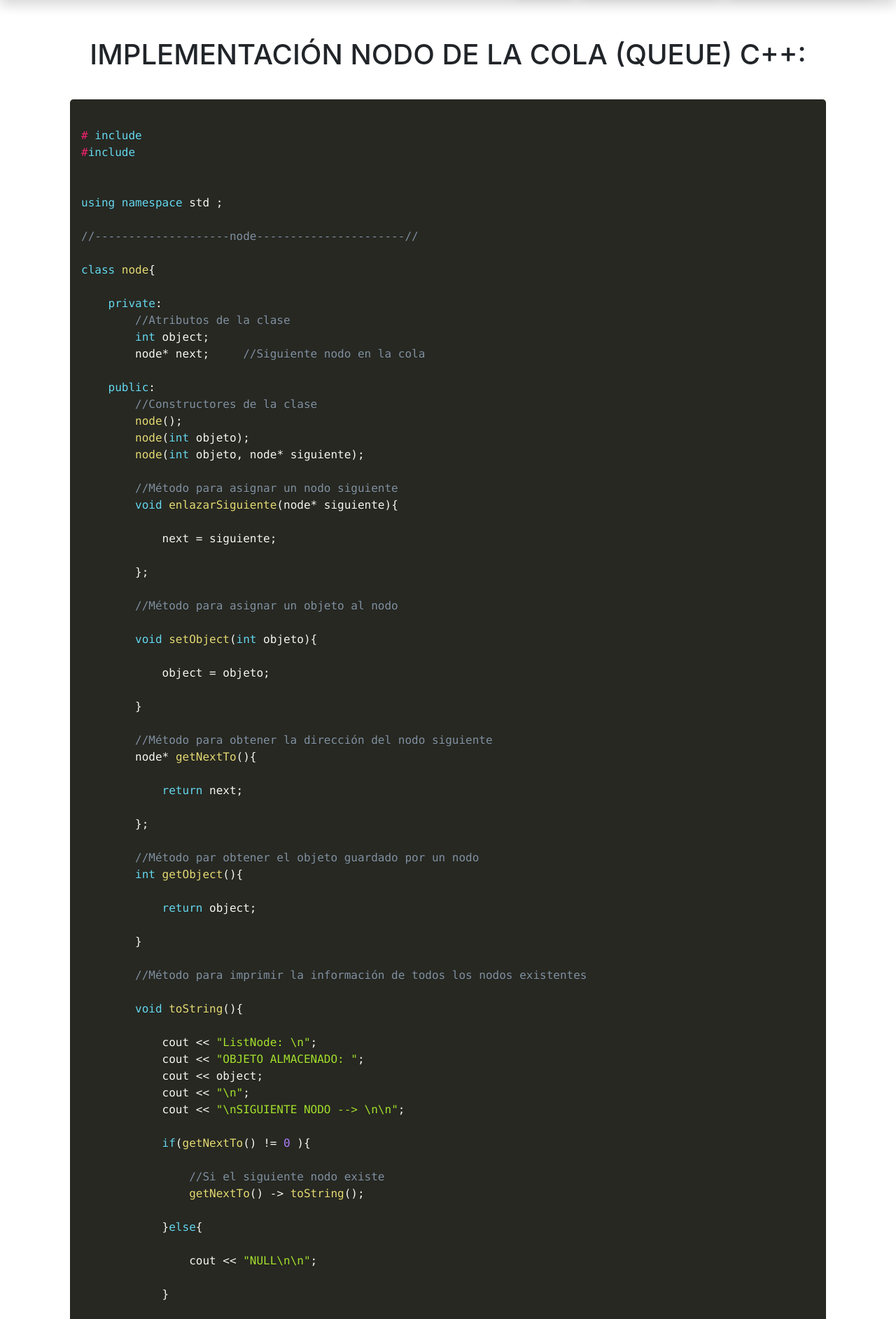
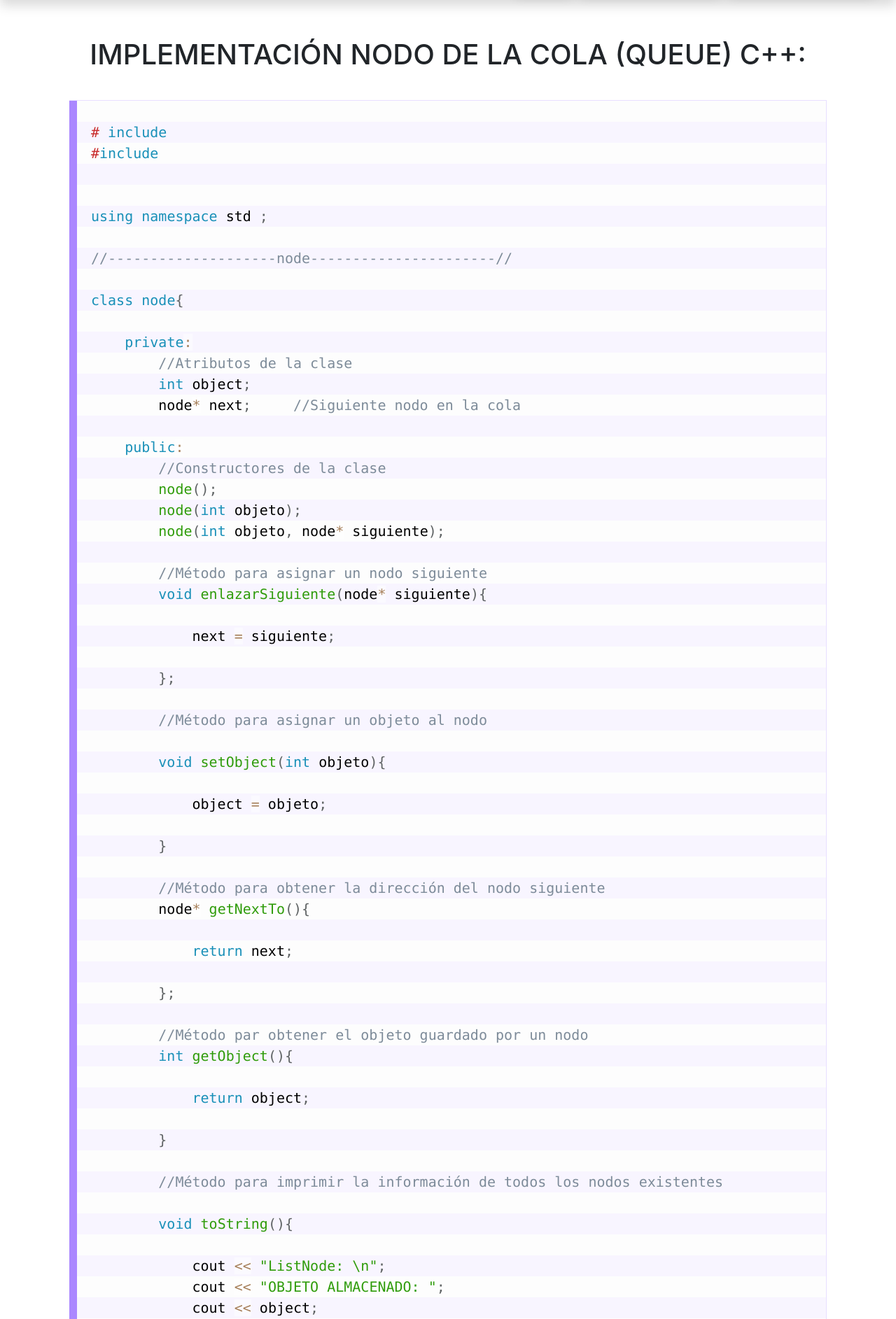
Before and after one commit to PedroChaparro/LVaED, a Flask app: a page that uses app/templates/implementations/c++/queue.html in a window 1280 px wide. Shown: the part 71-1956 px from the top of the page at 70% size. Run offline with Flask 2, Linux system fonts and the light colour scheme; some libraries are stand-ins or nearby versions.

Commit message:
Syntax Highlight Updated
Syntax Highlight theme was changed to 'Coy'. Css styles of prismJS was changed by combine with page´s main colors.

```diff
--- a/app/static/css/prism.css
+++ b/app/static/css/prism.css
@@ -1,18 +1,17 @@
 /* PrismJS 1.25.0
-https://prismjs.com/download.html#themes=prism-okaidia&languages=markup+css+clike+javascript+c+cpp+java+python+typescript */
+https://prismjs.com/download.html#themes=prism-coy&languages=markup+css+clike+javascript+c+cpp+java+python+typescript */
 /**
- * okaidia theme for JavaScript, CSS and HTML
- * Loosely based on Monokai textmate theme by http://www.monokai.nl/
- * @author ocodia
+ * prism.js Coy theme for JavaScript, CoffeeScript, CSS and HTML
+ * Based on https://github.com/tshedor/workshop-wp-theme (Example: http://workshop.kansan.com/category/sessions/basics or http://workshop.timshedor.com/category/sessions/basics);
+ * @author Tim  Shedor
  */
 
 code[class*="language-"],
 pre[class*="language-"] {
-	color: #f8f8f2;
+	color: black;
 	background: none;
-	text-shadow: 0 1px rgba(0, 0, 0, 0.3);
 	font-family: Consolas, Monaco, 'Andale Mono', 'Ubuntu Mono', monospace;
-	font-size: 1em;
+	font-size: 20px;
 	text-align: left;
 	white-space: pre;
 	word-spacing: normal;
@@ -32,87 +31,143 @@ pre[class*="language-"] {
 
 /* Code blocks */
 pre[class*="language-"] {
-	padding: 1em;
+	position: relative;
 	margin: .5em 0;
-	overflow: auto;
-	border-radius: 0.3em;
+	overflow: visible;
+	padding: 0;
+}
+pre[class*="language-"]>code {
+	position: relative;
+	border-left: 10px solid rgb(171,135,255);
+	box-shadow: -1px 0px 0px 0px rgb(171,135,255), 0px 0px 0px 1px rgb(232, 223, 255);
+	background-color: #fdfdfd;
+	background-image: linear-gradient(transparent 50%, rgb(248, 245, 255) 50%);
+	background-size: 3em 3em;
+	background-origin: content-box;
+	background-attachment: local;
 }
 
+code[class*="language-"] {
+	max-height: inherit;
+	height: inherit;
+	padding: 0 1em;
+	display: block;
+	overflow: auto;
+}
+
+/* Margin bottom to accommodate shadow */
 :not(pre) > code[class*="language-"],
 pre[class*="language-"] {
-	background: #272822;
+	background-color: #fdfdfd;
+	-webkit-box-sizing: border-box;
+	-moz-box-sizing: border-box;
+	box-sizing: border-box;
+	margin-bottom: 1em;
 }
 
 /* Inline code */
 :not(pre) > code[class*="language-"] {
-	padding: .1em;
-	border-radius: .3em;
+	position: relative;
+	padding: .2em;
+	border-radius: 0.3em;
+	color: #c92c2c;
+	border: 1px solid rgba(0, 0, 0, 0.1);
+	display: inline;
 	white-space: normal;
 }
 
+pre[class*="language-"]:before,
+pre[class*="language-"]:after {
+	content: '';
+	z-index: -2;
+	display: block;
+	position: absolute;
+	bottom: 0.75em;
+	left: 0.18em;
+	width: 40%;
+	height: 20%;
+	max-height: 13em;
+	box-shadow: 0px 13px 8px #979797;
+	-webkit-transform: rotate(-2deg);
+	-moz-transform: rotate(-2deg);
+	-ms-transform: rotate(-2deg);
+	-o-transform: rotate(-2deg);
+	transform: rotate(-2deg);
+}
+
+pre[class*="language-"]:after {
+	right: 0.75em;
+	left: auto;
+	-webkit-transform: rotate(2deg);
+	-moz-transform: rotate(2deg);
+	-ms-transform: rotate(2deg);
+	-o-transform: rotate(2deg);
+	transform: rotate(2deg);
+}
+
 .token.comment,
+.token.block-comment,
 .token.prolog,
 .token.doctype,
 .token.cdata {
-	color: #8292a2;
+	color: #7D8B99;
 }
 
 .token.punctuation {
-	color: #f8f8f2;
-}
-
-.token.namespace {
-	opacity: .7;
+	color: #5F6364;
 }
 
 .token.property,
 .token.tag,
+.token.boolean,
+.token.number,
+.token.function-name,
 .token.constant,
 .token.symbol,
 .token.deleted {
-	color: #f92672;
-}
-
-.token.boolean,
-.token.number {
-	color: #ae81ff;
+	color: #c92c2c;
 }
 
 .token.selector,
 .token.attr-name,
 .token.string,
 .token.char,
+.token.function,
 .token.builtin,
 .token.inserted {
-	color: #a6e22e;
+	color: #2f9c0a;
 }
 
 .token.operator,
 .token.entity,
 .token.url,
-.language-css .token.string,
-.style .token.string,
 .token.variable {
-	color: #f8f8f2;
+	color: #a67f59;
+	background: rgba(255, 255, 255, 0.5);
 }
 
 .token.atrule,
 .token.attr-value,
-.token.function,
+.token.keyword,
 .token.class-name {
-	color: #e6db74;
-}
-
-.token.keyword {
-	color: #66d9ef;
+	color: #1990b8;
 }
 
 .token.regex,
 .token.important {
-	color: #fd971f;
+	color: #e90;
 }
 
-.token.important,
+.language-css .token.string,
+.style .token.string {
+	color: #a67f59;
+	background: rgba(255, 255, 255, 0.5);
+}
+
+.token.important {
+	font-weight: normal;
+}
+
 .token.bold {
 	font-weight: bold;
 }
@@ -123,3 +178,48 @@ pre[class*="language-"] {
 .token.entity {
 	cursor: help;
 }
+
+.token.namespace {
+	opacity: .7;
+}
+
+@media screen and (max-width: 767px) {
+	pre[class*="language-"]:before,
+	pre[class*="language-"]:after {
+		bottom: 14px;
+		box-shadow: none;
+	}
+
+}
+
+/* Plugin styles: Line Numbers */
+pre[class*="language-"].line-numbers.line-numbers {
+	padding-left: 0;
+}
+
+pre[class*="language-"].line-numbers.line-numbers code {
+	padding-left: 3.8em;
+}
+
+pre[class*="language-"].line-numbers.line-numbers .line-numbers-rows {
+	left: 0;
+}
+
+/* Plugin styles: Line Highlight */
+pre[class*="language-"][data-line] {
+	padding-top: 0;
+	padding-bottom: 0;
+	padding-left: 0;
+}
+pre[data-line] code {
+	position: relative;
+	padding-left: 4em;
+}
+pre .line-highlight {
+	margin-top: 0;
+}
+
+pre[class*="language-"]:before,
+pre[class*="language-"]:after {
+    display: none;
+}
--- a/app/templates/implementations/c++/listaDoble.html
+++ b/app/templates/implementations/c++/listaDoble.html
@@ -13,8 +13,7 @@
 
     <br><center><h1>IMPLEMENTACIÓN NODO LISTA DOBLEMENTE ENLAZADA C++:</h1></center><br>
 
-    <pre>
-        <code class="language-cpp">
+    <pre><code class="language-cpp">
 # include <iostream>
 #include <string>
 
@@ -181,8 +180,7 @@ listNode::listNode(int objeto, listNode* siguiente, listNode* anterior){
 
     <br><center><h1>IMPLEMENTACIÓN LISTA DOBLEMENTE ENLAZADA C++:</h1></center><br>
 
-    <pre>
-        <code class="language-c++">
+    <pre><code class="language-cpp">
 //--------------------list----------------------//
 
 class DoubleLinkedList{
--- a/app/templates/implementations/c++/listaDobleCircular.html
+++ b/app/templates/implementations/c++/listaDobleCircular.html
@@ -13,8 +13,7 @@
 
     <br><center><h1>IMPLEMENTACIÓN NODO LISTA DOBLEMENTE ENLAZADA CIRCULAR C++:</h1></center><br>
 
-    <pre>
-        <code class="language-cpp">
+    <pre><code class="language-cpp">
 # include <iostream>
 #include <string>
 
@@ -160,8 +159,7 @@ listNode::listNode(int objeto, listNode* siguiente, listNode* anterior){
 
     <br><center><h1>IMPLEMENTACIÓN LISTA DOBLEMENTE ENLAZADA CIRCULAR C++:</h1></center><br>
 
-    <pre>
-        <code class="language-c++">
+    <pre><code class="language-cpp">
 //--------------------list----------------------//
 
 class DoubleLinkedList{
--- a/app/templates/implementations/c++/listaSimple.html
+++ b/app/templates/implementations/c++/listaSimple.html
@@ -13,8 +13,7 @@
 
     <br><center><h1>IMPLEMENTACIÓN NODO LISTA SIMPLE C++:</h1></center><br>
 
-    <pre>
-        <code class="language-cpp">
+    <pre><code class="language-cpp">
 # include &ltiostream&gt
 # include &ltstring&gt
 
@@ -188,8 +187,7 @@ listNode::listNode(int objeto, listNode* siguiente){
 
     <br><center><h1>IMPLEMENTACIÓN LISTA SIMPLE C++:</h1></center><br>
 
-    <pre>
-        <code class="language-c++">
+    <pre><code class="language-cpp">
 //--------------------list----------------------//
 
 class List{
--- a/app/templates/implementations/c++/listaSimpleCircular.html
+++ b/app/templates/implementations/c++/listaSimpleCircular.html
@@ -13,8 +13,7 @@
 
     <br><center><h1>IMPLEMENTACIÓN NODO LISTA SIMPLE CIRCULAR C++:</h1></center><br>
 
-    <pre>
-        <code class="language-cpp">
+    <pre><code class="language-cpp">
 # include <iostream>
 #include <string>
 
@@ -141,8 +140,7 @@ listNode::listNode(int objeto, listNode* siguiente){
 
     <br><center><h1>IMPLEMENTACIÓN LISTA SIMPLE C++:</h1></center><br>
 
-    <pre>
-        <code class="language-c++">
+    <pre><code class="language-cpp">
 class List{
 
     private:
--- a/app/templates/implementations/c++/queue.html
+++ b/app/templates/implementations/c++/queue.html
@@ -13,8 +13,7 @@
 
     <br><center><h1>IMPLEMENTACIÓN NODO DE LA COLA (QUEUE) C++:</h1></center><br>
 
-    <pre>
-        <code class="language-cpp">
+    <pre><code class="language-cpp">
 # include <iostream>
 #include <string>
 
@@ -120,8 +119,7 @@ node::node(int objeto, node* siguiente){
 
     <br><center><h1>IMPLEMENTACIÓN COLA (QUEUE) C++:</h1></center><br>
 
-    <pre>
-        <code class="language-c++">
+    <pre><code class="language-cpp">
 //--------------------cola----------------------//
 
 class cola{
--- a/app/templates/implementations/c++/stack.html
+++ b/app/templates/implementations/c++/stack.html
@@ -13,8 +13,7 @@
 
     <br><center><h1>IMPLEMENTACIÓN NODO DE LA PILA (STACK) C++:</h1></center><br>
 
-    <pre>
-        <code class="language-cpp">
+    <pre><code class="language-cpp">
 //--------------------node----------------------//
 
 class node{
@@ -114,8 +113,7 @@ node::node(int objeto, node* siguiente){
 
     <br><center><h1>IMPLEMENTACIÓN PILA (STACK) C++:</h1></center><br>
 
-    <pre>
-        <code class="language-c++">
+    <pre><code class="language-cpp">
 class stack{
 
     private:
--- a/app/templates/implementations/java/listaSimple.html
+++ b/app/templates/implementations/java/listaSimple.html
@@ -13,8 +13,7 @@
 
     <br><center><h1>IMPLEMENTACIÓN NODO LISTA SIMPLE JAVA:</h1></center><br>
 
-    <pre>
-        <code class="language-java">
+    <pre><code class="language-java">
 package listaSimple;
 
 public class ListNode {
@@ -126,8 +125,7 @@ public class ListNode {
 
     <br><center><h1>IMPLEMENTACIÓN LISTA SIMPLE JAVA:</h1></center><br>
 
-    <pre>
-        <code class="language-java">
+    <pre><code class="language-java">
 package listaSimple;
 
 import java.util.Iterator;
--- a/app/templates/implementations/java/queue.html
+++ b/app/templates/implementations/java/queue.html
@@ -13,8 +13,7 @@
 
     <br><center><h1>IMPLEMENTACIÓN NODO COLA (QUEUE) JAVA:</h1></center><br>
 
-    <pre>
-        <code class="language-java">
+    <pre><code class="language-java">
 package cola_List;
 
 /**
@@ -97,8 +96,7 @@ public class cola_Node {
 
     <br><center><h1>IMPLEMENTACIÓN COLA (QUEUE) JAVA:</h1></center><br>
 
-    <pre>
-        <code class="language-java">
+    <pre><code class="language-java">
 package cola_List;
 
 import cola_List.simple_list.*;
--- a/app/templates/implementations/java/stack.html
+++ b/app/templates/implementations/java/stack.html
@@ -13,8 +13,7 @@
 
     <br><center><h1>IMPLEMENTACIÓN NODO DE LA PILA (STACK) JAVA:</h1></center><br>
 
-    <pre>
-        <code class="language-java">
+    <pre><code class="language-java">
 package pila_list;
 
 /**
@@ -100,8 +99,7 @@ public class pila_Node {
 
     <br><center><h1>IMPLEMENTACIÓN PILA (STACK) JAVA:</h1></center><br>
 
-    <pre>
-        <code class="language-java">
+    <pre><code class="language-java">
 package pila_list;
 //Se importan los subpaquetes de la lista simple y la lista doble
 import pila_list.double_list.*;     //Subpaquete lista doblemente enlazada
--- a/app/templates/implementations/python/listaDoble.html
+++ b/app/templates/implementations/python/listaDoble.html
@@ -13,8 +13,7 @@
 
     <br><center><h1>IMPLEMENTACIÓN LISTA DOBLEMENTE ENLAZADA PYTHON:</h1></center><br>
 
-    <pre>
-        <code class="language-python">
+    <pre><code class="language-python">
 # -------- Creación de la clase nodo --------
 class listNode:
 
--- a/app/templates/implementations/python/listaDobleCircular.html
+++ b/app/templates/implementations/python/listaDobleCircular.html
@@ -13,8 +13,7 @@
 
     <br><center><h1>IMPLEMENTACIÓN LISTA DOBLEMENTE ENLAZADA CIRCULAR PYTHON:</h1></center><br>
 
-    <pre>
-        <code class="language-python">
+    <pre><code class="language-python">
 # -------- Creación de la clase nodo --------
 class listNode:
 
--- a/app/templates/implementations/python/listaSimple.html
+++ b/app/templates/implementations/python/listaSimple.html
@@ -12,9 +12,7 @@
 <div class="container">
 
     <br><center><h1>IMPLEMENTACIÓN LISTA SIMPLE PYTHON:</h1></center><br>
-
-    <pre>
-        <code class="language-python">
+    <pre><code class="language-python">
 import numpy as np
 
 #CREACIÓN DE LA CLASE NODO
--- a/app/templates/implementations/python/listaSimpleCircular.html
+++ b/app/templates/implementations/python/listaSimpleCircular.html
@@ -13,8 +13,7 @@
 
     <br><center><h1>IMPLEMENTACIÓN LISTA SIMPLE CIRCULAR PYTHON:</h1></center><br>
 
-    <pre>
-        <code class="language-python">
+    <pre><code class="language-python">
 #CREACIÓN DE LA CLASE NODO
 
 class ListNode:
--- a/app/templates/implementations/python/queue.html
+++ b/app/templates/implementations/python/queue.html
@@ -13,8 +13,7 @@
 
     <br><center><h1>IMPLEMENTACIÓN QUEUE PYTHON:</h1></center><br>
 
-    <pre>
-        <code class="language-python">
+    <pre><code class="language-python">
 # ---- NODO DE LA COLA
 class colaNode:
 
--- a/app/templates/implementations/python/stack.html
+++ b/app/templates/implementations/python/stack.html
@@ -13,8 +13,7 @@
 
     <br><center><h1>IMPLEMENTACIÓN STACK PYTHON:</h1></center><br>
 
-    <pre>
-        <code class="language-python">
+    <pre><code class="language-python">
 # ---- NODO DE LA COLA
 class colaNode:
 
```
Also changed, not shown: app/static/js/prism.js. Lines whose indentation alone changed are shown as unchanged.
